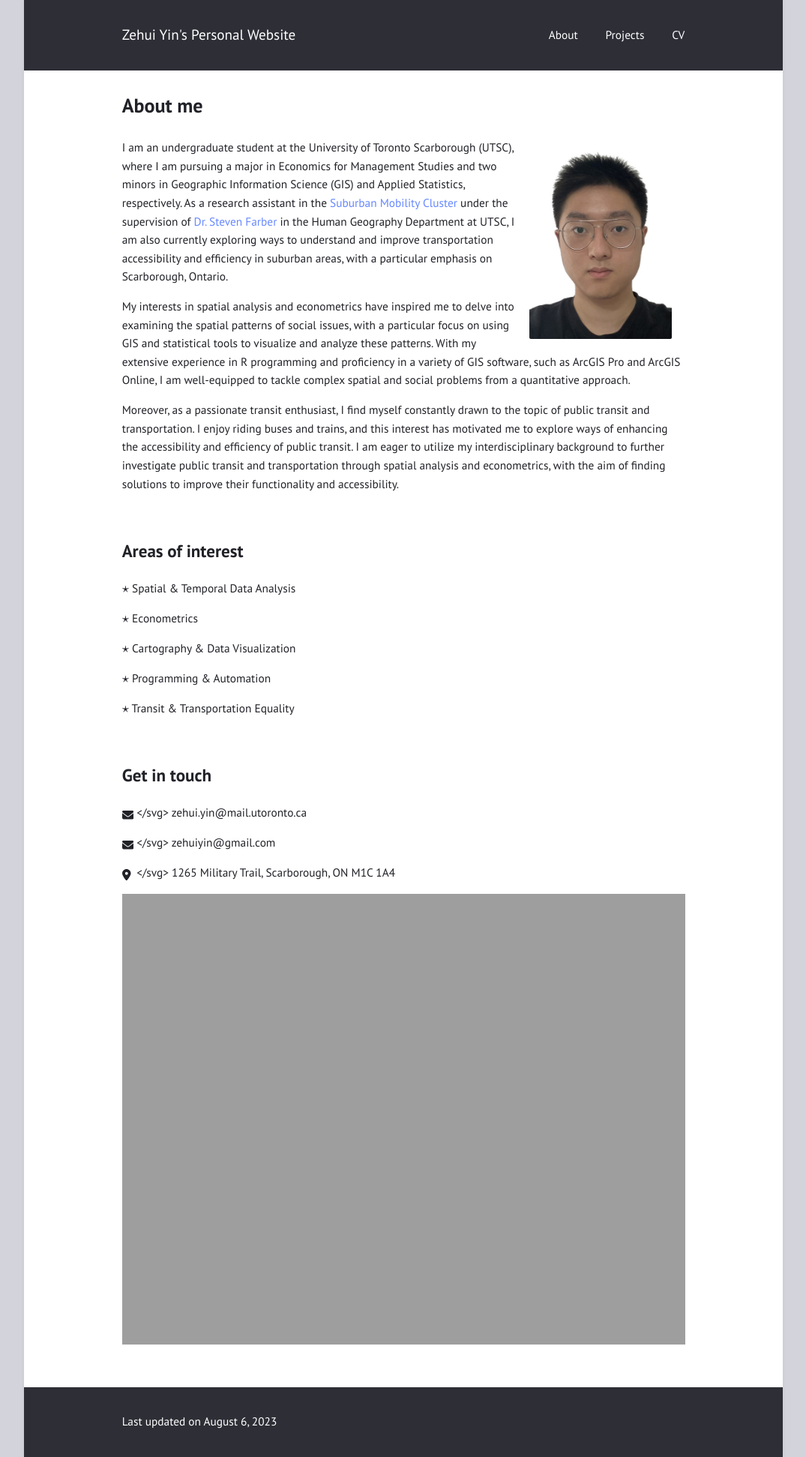
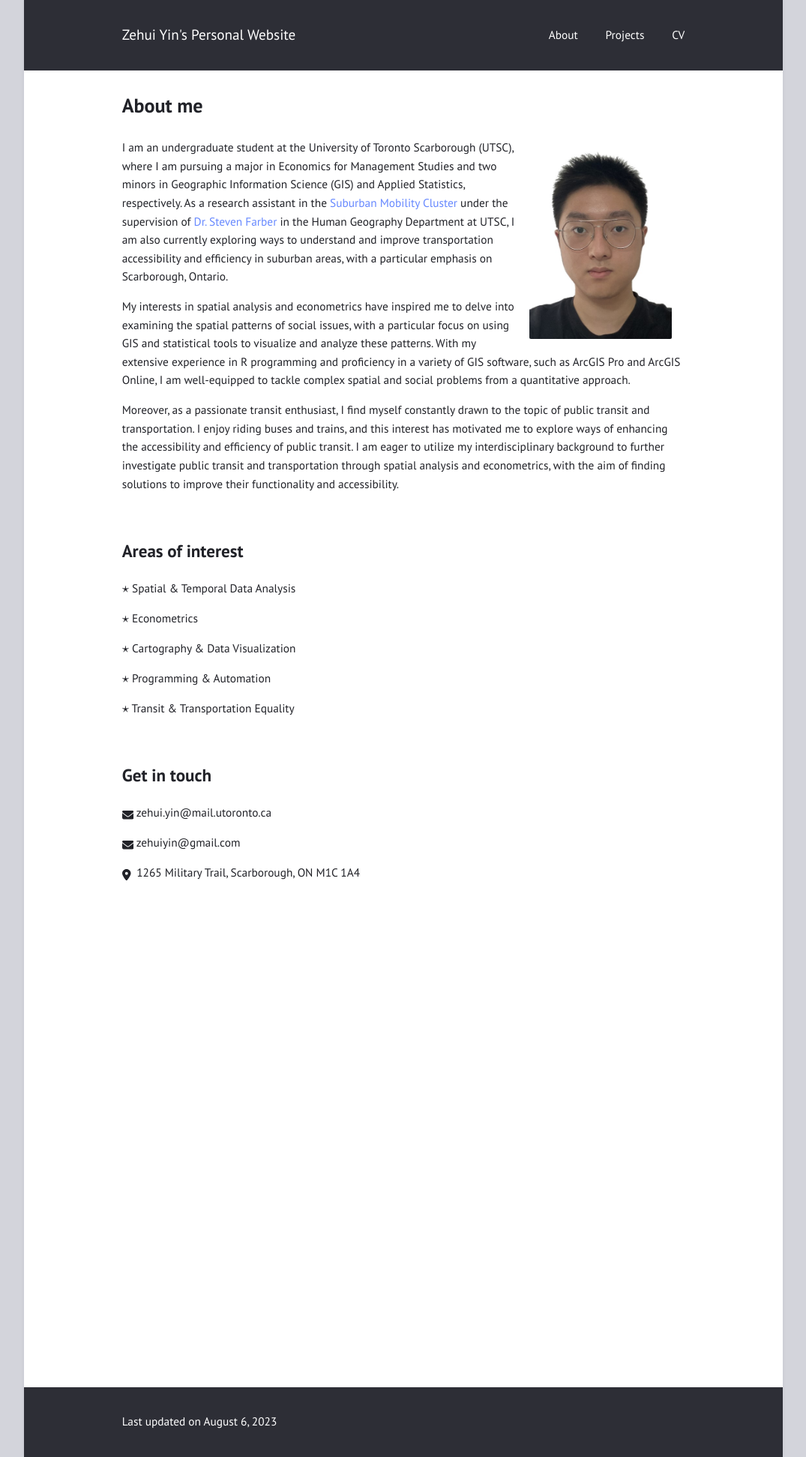
Before and after one commit to zehuiyin/personal_website_jekyll, a Jekyll site: the page built from index.md, in a window 1280 px wide. Shown: the whole page at 75% size, without its empty margins (102-1177 px from the left). Built offline with Jekyll 4.4.1, drawn with Linux system fonts in a browser that asks for light colours; part of the change alters nothing that is shown.

Commit message:
Update index.md

```diff
--- a/index.md
+++ b/index.md
@@ -29,18 +29,18 @@ $$\star$$ Transit & Transportation Equality
 ## Get in touch
 <p class="email">
 	<svg aria-hidden="true" focusable="false" class="icon" xmlns="http://www.w3.org/2000/svg" viewBox="0 0 512 512" width="1em" height="1em"><!-- Font Awesome Free 5.15.1 by @fontawesome - https://fontawesome.com License - https://fontawesome.com/license/free (Icons: CC BY 4.0, Fonts: SIL OFL 1.1, Code: MIT License) --><path d="M48 64C21.5 64 0 85.5 0 112c0 15.1 7.1 29.3 19.2 38.4L236.8 313.6c11.4 8.5 27 8.5 38.4 0L492.8 150.4c12.1-9.1 19.2-23.3 19.2-38.4c0-26.5-21.5-48-48-48H48zM0 176V384c0 35.3 28.7 64 64 64H448c35.3 0 64-28.7 64-64V176L294.4 339.2c-22.8 17.1-54 17.1-76.8 0L0 176z"/></svg>
-	</svg> zehui.yin@mail.utoronto.ca
+	zehui.yin@mail.utoronto.ca
 </p>
 
 <p class="email">
 	<svg aria-hidden="true" focusable="false" class="icon" xmlns="http://www.w3.org/2000/svg" viewBox="0 0 512 512" width="1em" height="1em"><!-- Font Awesome Free 5.15.1 by @fontawesome - https://fontawesome.com License - https://fontawesome.com/license/free (Icons: CC BY 4.0, Fonts: SIL OFL 1.1, Code: MIT License) --><path d="M48 64C21.5 64 0 85.5 0 112c0 15.1 7.1 29.3 19.2 38.4L236.8 313.6c11.4 8.5 27 8.5 38.4 0L492.8 150.4c12.1-9.1 19.2-23.3 19.2-38.4c0-26.5-21.5-48-48-48H48zM0 176V384c0 35.3 28.7 64 64 64H448c35.3 0 64-28.7 64-64V176L294.4 339.2c-22.8 17.1-54 17.1-76.8 0L0 176z"/></svg>
-	</svg> zehuiyin@gmail.com
+	zehuiyin@gmail.com
 </p>
 
 <p class="location">
 	<svg aria-hidden="true" focusable="false" class="icon" xmlns="http://www.w3.org/2000/svg" viewBox="0 0 512 512" width="1em" height="1em"><!-- Font Awesome Free 5.15.1 by @fontawesome - https://fontawesome.com License - https://fontawesome.com/license/free (Icons: CC BY 4.0, Fonts: SIL OFL 1.1, Code: MIT License) --><path d="M215.7 499.2C267 435 384 279.4 384 192C384 86 298 0 192 0S0 86 0 192c0 87.4 117 243 168.3 307.2c12.3 15.3 35.1 15.3 47.4 0zM192 128a64 64 0 1 1 0 128 64 64 0 1 1 0-128z"/></svg>
-	</svg> 1265 Military Trail, Scarborough, ON M1C 1A4
+	1265 Military Trail, Scarborough, ON M1C 1A4
 </p>
 
-<style>.embed-container {position: relative; padding-bottom: 80%; height: 0; max-width: 100%;} .embed-container iframe, .embed-container object, .embed-container iframe{position: absolute; top: 0; left: 0; width: 100%; height: 100%;} small{position: absolute; z-index: 40; bottom: 0; margin-bottom: -15px;}</style><div class="embed-container"><iframe width="500" height="400" frameborder="0" scrolling="no" marginheight="0" marginwidth="0" title="Location_Map" src="https://zehuiyin.github.io/utsc_location/"></iframe></div>
+<style>.embed-container {position: relative; padding-bottom: 80%; height: 0; max-width: 100%;} .embed-container iframe, .embed-container object, .embed-container iframe{position: absolute; top: 0; left: 0; width: 100%; height: 50%;} small{position: absolute; z-index: 40; bottom: 0; margin-bottom: -15px;}</style><div class="embed-container"><iframe width="500" height="400" frameborder="0" scrolling="no" marginheight="0" marginwidth="0" title="Location_Map" src="https://zehuiyin.github.io/utsc_location/"></iframe></div>
 <p style="margin-bottom:0.8cm;"></p>
```
